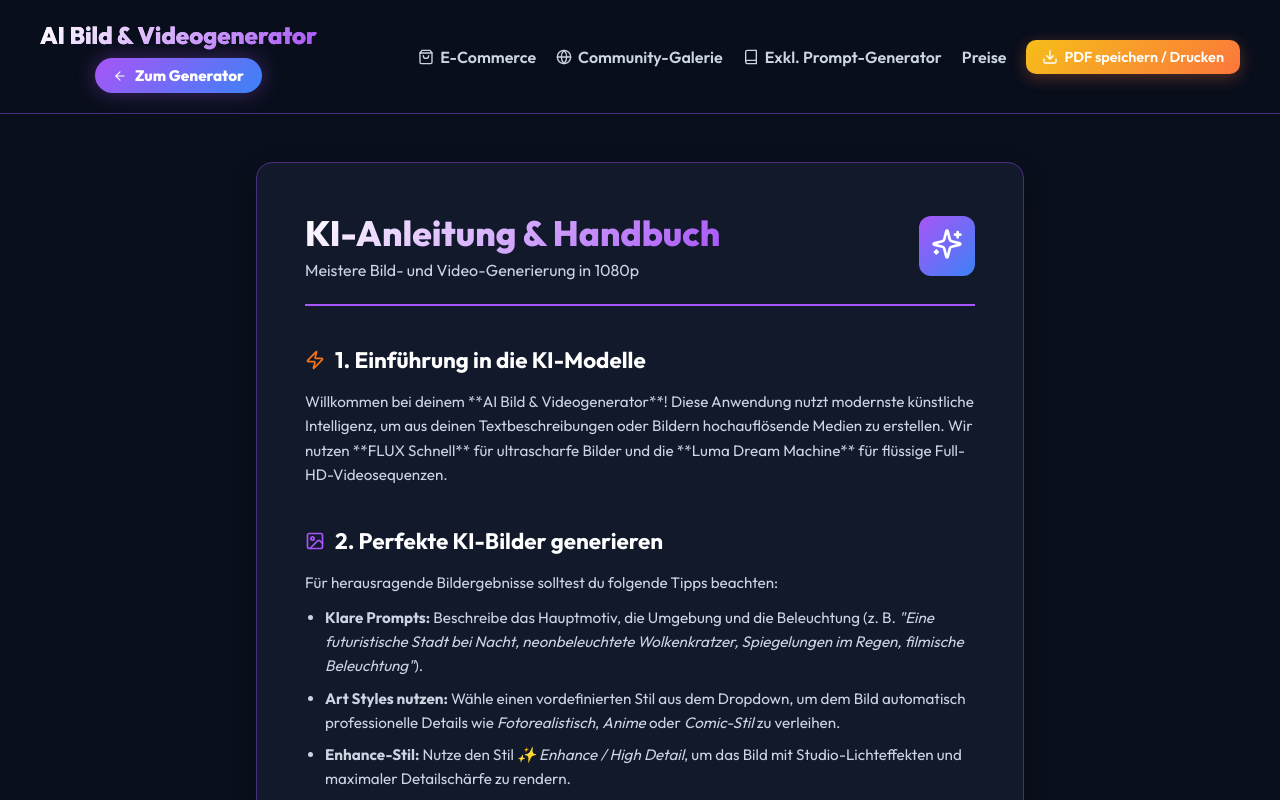
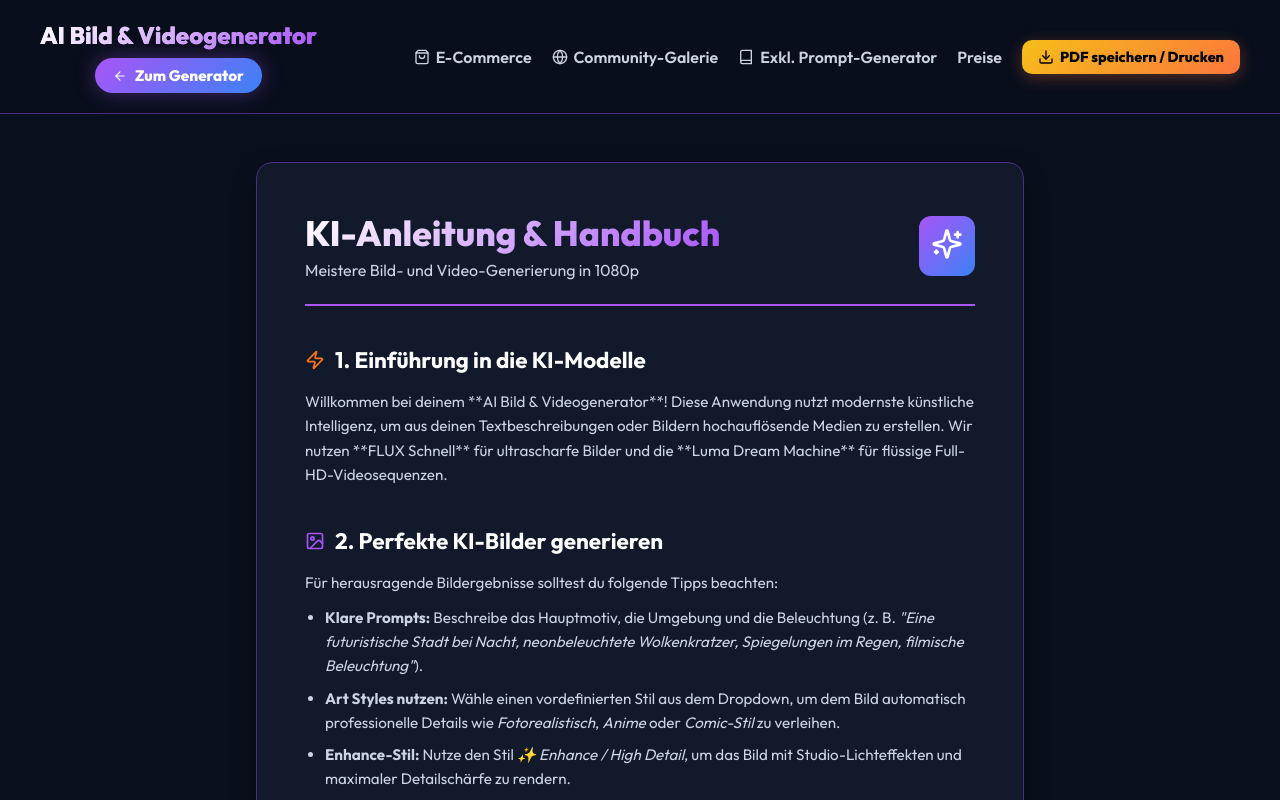
Before and after one commit to ruebecke-sudo/ai-bild-video-generator, a Next.js app: page /manual in a window 1280 px wide. Shown: the top 800 px of the page. Built offline with nearby package versions, Linux system fonts and the light colour scheme; no server answers.

Commit message:
Textfarbe fuer .btn-gold auf Schwarz gesetzt und Hover-Effekt verstaerkt

```diff
--- a/src/styles.css
+++ b/src/styles.css
@@ -90,11 +90,11 @@ select.glass-input option {
 /* Premium Buttons */
 .btn-gold {
   background: var(--gradient-gold);
-  color: #fff;
+  color: #000 !important; /* Textfarbe Schwarz */
   border: none;
   border-radius: 10px;
   padding: 12px 24px;
-  font-weight: 600;
+  font-weight: 800; /* Noch etwas dickerer Text für bessere Lesbarkeit */
   cursor: pointer;
   transition: all 0.3s ease;
   display: inline-flex;
@@ -105,8 +105,9 @@ select.glass-input option {
 }
 .btn-gold:hover:not(:disabled) {
   background: var(--gradient-gold-hover);
-  transform: translateY(-2px);
-  box-shadow: 0 6px 20px rgba(251, 118, 60, 0.5);
+  transform: translateY(-2px) scale(1.03); /* Leichtes Skalieren für besseren Hover-Effekt */
+  box-shadow: 0 8px 25px rgba(251, 118, 60, 0.7), 0 0 10px rgba(246, 190, 26, 0.4);
+  color: #000 !important;
 }
 .btn-gold:disabled {
   opacity: 0.5;
```
